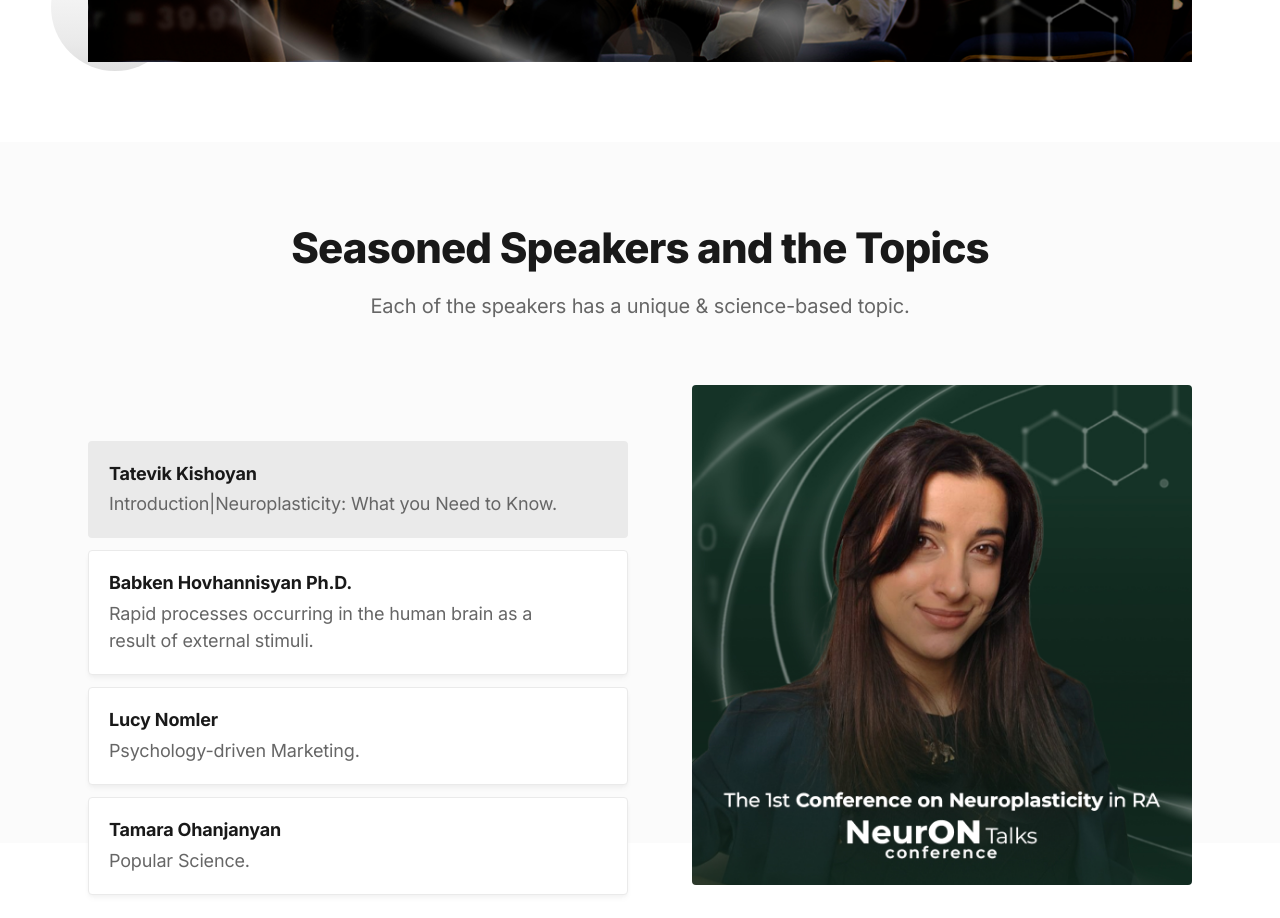
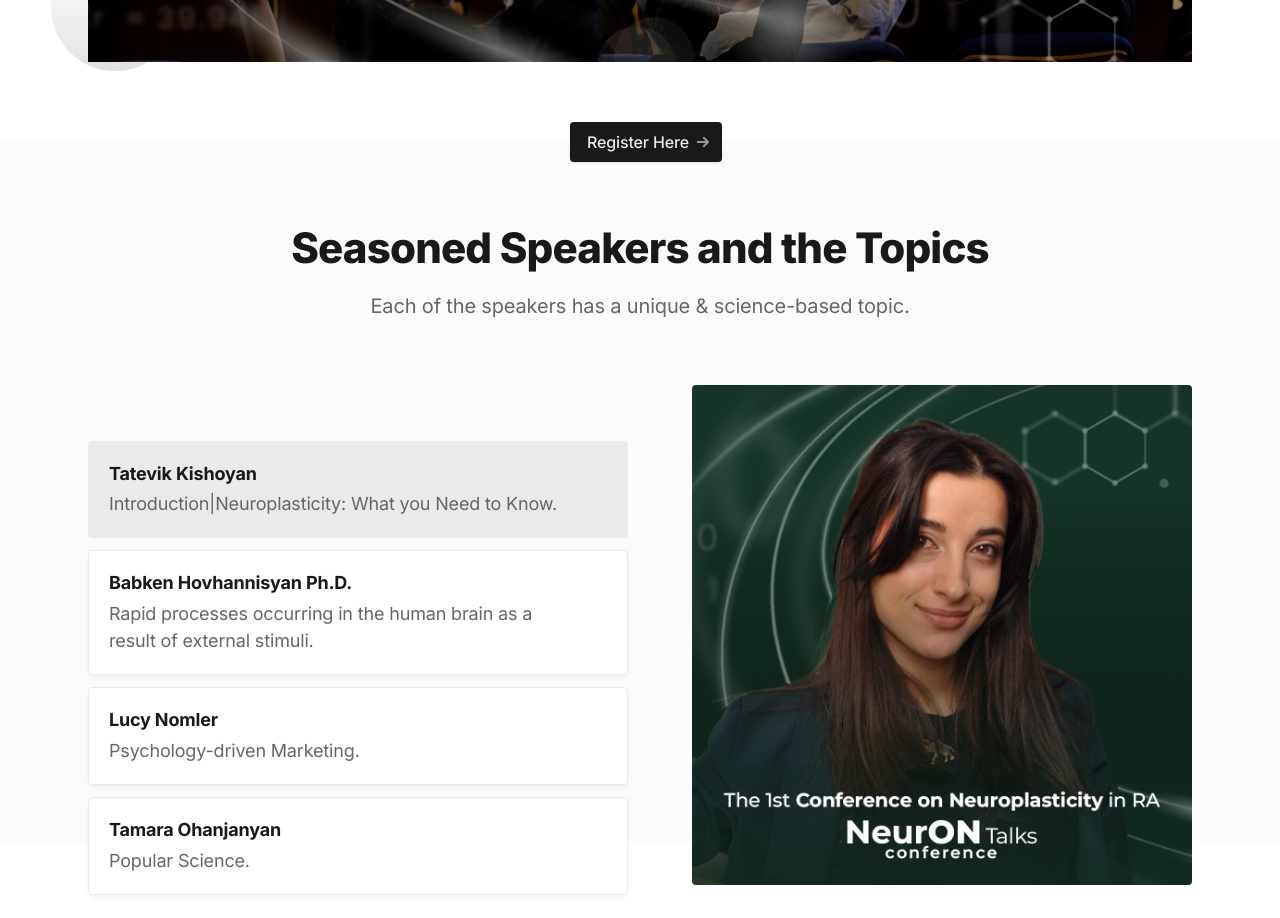
Before and after one commit to Aram9622/tatev-project, a Next.js app: page / in a window 1280 px wide. Shown: the part 1020-1938 px from the top of the page. Built offline with nearby package versions, Linux system fonts and the light colour scheme.

Commit message:
add register button

```diff
--- a/components/features.tsx
+++ b/components/features.tsx
@@ -8,6 +8,7 @@ import babken from '@/public/images/speakers/speaker2.jpg'
 import lucy from '@/public/images/speakers/speaker3.jpeg'
 import tamara from '@/public/images/speakers/speaker4.jpg'
 import FeaturesElement from '@/public/images/features-element.png'
+import Link from 'next/link'
 
 export default function Features() {
 
@@ -25,10 +26,17 @@ export default function Features() {
 
   return (
     <section className="relative" id='speakers'>
-
       {/* Section background (needs .relative class on parent and next sibling elements) */}
       <div className="absolute inset-0 bg-gray-100 pointer-events-none mb-16" aria-hidden="true"></div>
       {/* <div className="absolute left-0 right-0 m-auto w-px p-px h-20 bg-gray-200 transform -translate-y-1/2"></div> */}
+      <div className="absolute left-0 right-0 m-auto w-fit p-px transform -translate-y-1/2">
+      <Link href="https://docs.google.com/forms/d/e/1FAIpQLSdXEzXldCX0h6gGsuZRXU24GvQ9StOnagrVJswGLstaaB0Ehw/viewform" target='_blank' className="btn-sm text-center text-gray-200 bg-gray-900 hover:bg-gray-800 ml-3">
+        <span>Register Here</span>
+        <svg className="w-3 h-3 fill-current text-gray-400 shrink-0 ml-2 -mr-1" viewBox="0 0 12 12" xmlns="http://www.w3.org/2000/svg">
+          <path d="M11.707 5.293L7 .586 5.586 2l3 3H0v2h8.586l-3 3L7 11.414l4.707-4.707a1 1 0 000-1.414z" fillRule="nonzero" />
+        </svg>
+      </Link>
+      </div>
 
       <div className="relative max-w-6xl mx-auto px-4 sm:px-6">
         <div className="pt-12 md:pt-20">
```
